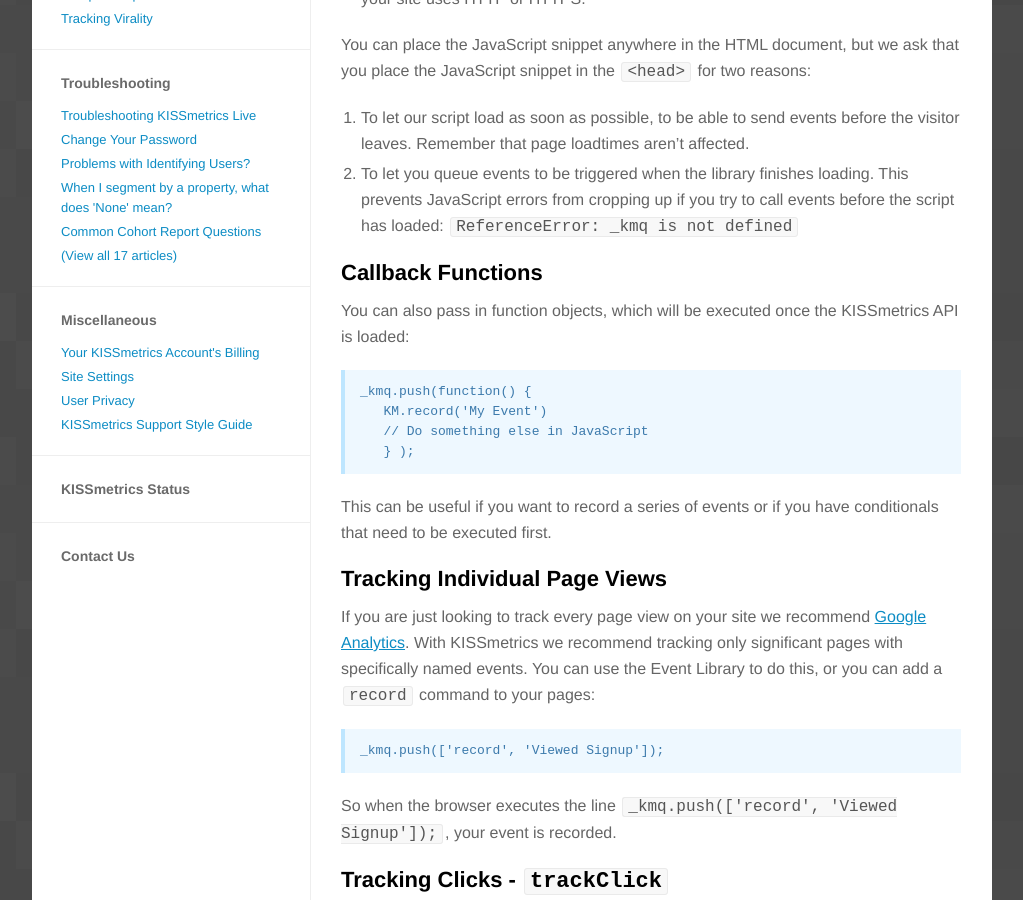
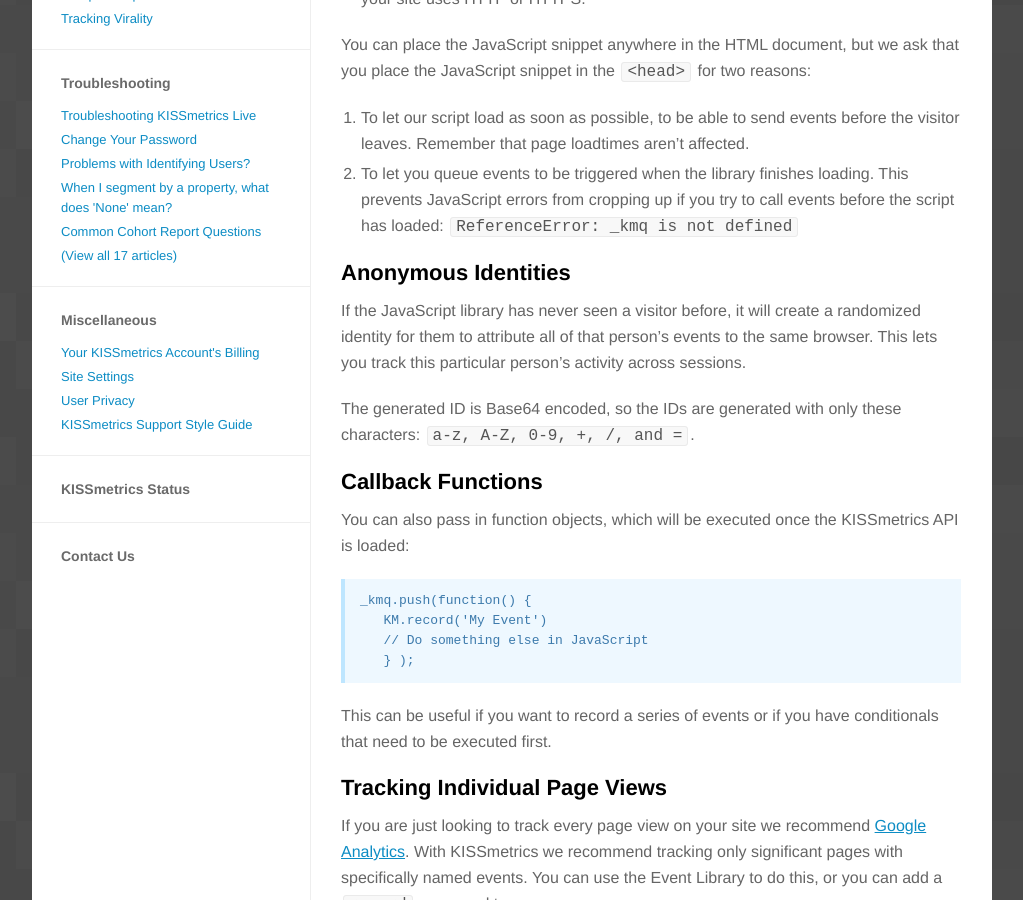
Before and after one commit to kissmetrics/km-support, a Jekyll site: the page built from _posts/2013-04-19-javascript-specific.md, in a window 1280 px wide and 900 px high, scrolled down 2443 px. Shown: the whole window, without its empty margins (128-1151 px from the left). Built offline with Jekyll 4.4.1, drawn with Linux system fonts in a browser that asks for light colours; nearby versions of some CDN libraries; Markdown is read by kramdown in place of the engine named in the settings; a script that is not in the unit is left out; comment, search, counter and statistics services are not loaded.

Commit message:
JS anonymous identities are Base64 encoded.

```diff
--- a/_posts/2013-04-19-javascript-specific.md
+++ b/_posts/2013-04-19-javascript-specific.md
@@ -51,6 +51,13 @@
 
 1. To let our script load as soon as possible, to be able to send events before the visitor leaves. Remember that page loadtimes aren't affected.
 2. To let you queue events to be triggered when the library finishes loading. This prevents JavaScript errors from cropping up if you try to call events before the script has loaded:  `ReferenceError: _kmq is not defined`
+
+<a name="anonymous-identities"></a>
+## Anonymous Identities
+
+If the JavaScript library has never seen a visitor before, it will create a randomized identity for them to attribute all of that person's events to the same browser. This lets you track this particular person's activity across sessions.
+
+The generated ID is Base64 encoded, so the IDs are generated with only these characters: `a-z, A-Z, 0-9, +, /, and =`.
 
 <a name="callback-functions"></a>
 ## Callback Functions
```
